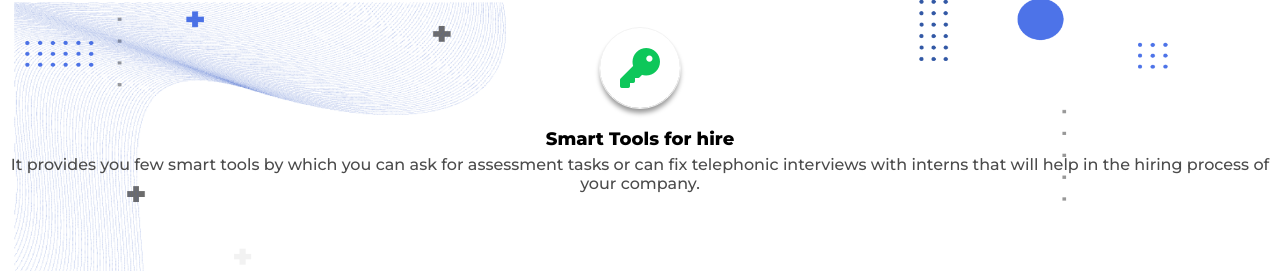
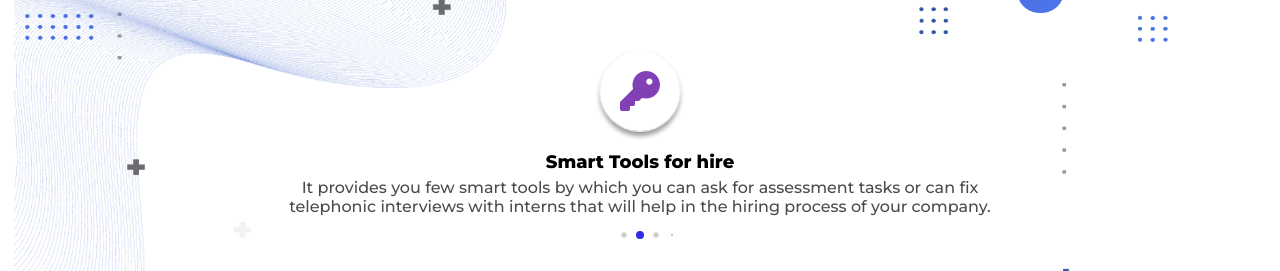
Before and after one commit to Eabishen/pricingbusiness19052022, a plain HTML site: page index.html in a window 1280 px wide. Shown: the top 271 px of the page. Drawn offline with nearby package versions, Linux system fonts and the light colour scheme.

Commit message:
Updated css
All the icons and margins have been updated

```diff
--- a/style.css
+++ b/style.css
@@ -1,4 +1,9 @@
 @import url("https://fonts.googleapis.com/css2?family=Montserrat:ital,wght@0,100;0,200;0,300;0,400;0,500;0,600;0,700;0,800;0,900;1,100;1,200;1,300;1,400;1,500;1,600;1,700;1,800;1,900&display=swap");
+
+:root {
+    --swiper-theme-color: #2c2ce6;
+}
+
 * {
     box-sizing: border-box;
     font-family: "Montserrat", sans-serif;
@@ -17,17 +22,39 @@ body {
     left: 0;
     top: 0;
 }
+.main-cover {
+    margin-top: 4%;
+}
 
 h2 {
     margin: 0;
+}
+
+::-webkit-scrollbar {
+    width: 10px;
+}
+
+::-webkit-scrollbar-track {
+    background-color: rgb(146, 146, 146);
+}
+
+::-webkit-scrollbar-thumb {
+    box-shadow: inset 0 0 6px rgb(46, 46, 122);
 }
 
 /* sWIPPER */
 .swiper {
     width: 100%;
     height: 100%;
-    min-height: 40vh;
+    min-height: auto;
     max-width: 100%;
+}
+
+.swiper-pagination {
+    display: block;
+    margin: 2% 0;
+    color: #4b4b4b !important;
+    position: relative;
 }
 
 .swiper-slide {
@@ -59,7 +86,7 @@ h2 {
 }
 
 .icon-box i {
-    margin-top: 20px;
+    /* margin-top: 20px; */
     font-size: 2.5rem;
     padding: 20px;
     border-radius: 100%;
@@ -69,19 +96,19 @@ h2 {
         -6px -6px 10px -1px rgba(255, 255, 255, 0.8); */
 }
 .icon1 {
-    color: #2d30ce;
+    color: #213988;
 }
 
 .icon2 {
-    color: #0dc75a;
+    color: #8140b6;
 }
 
 .icon3 {
-    color: #df9b08;
+    color: #038fb9;
 }
 
 .icon4 {
-    color: #810de0;
+    color: #00a365;
 }
 
 .main-text {
@@ -92,6 +119,7 @@ h2 {
 }
 
 .main-para {
+    max-width: 60%;
     margin: 0;
     padding: 0;
     font-size: 16px;
@@ -221,6 +249,7 @@ body {
     background-size: cover;
     background-repeat: no-repeat;
     background-position: center;
+    z-index: -1;
     /* margin-top: 20px; */
 }
 
```
